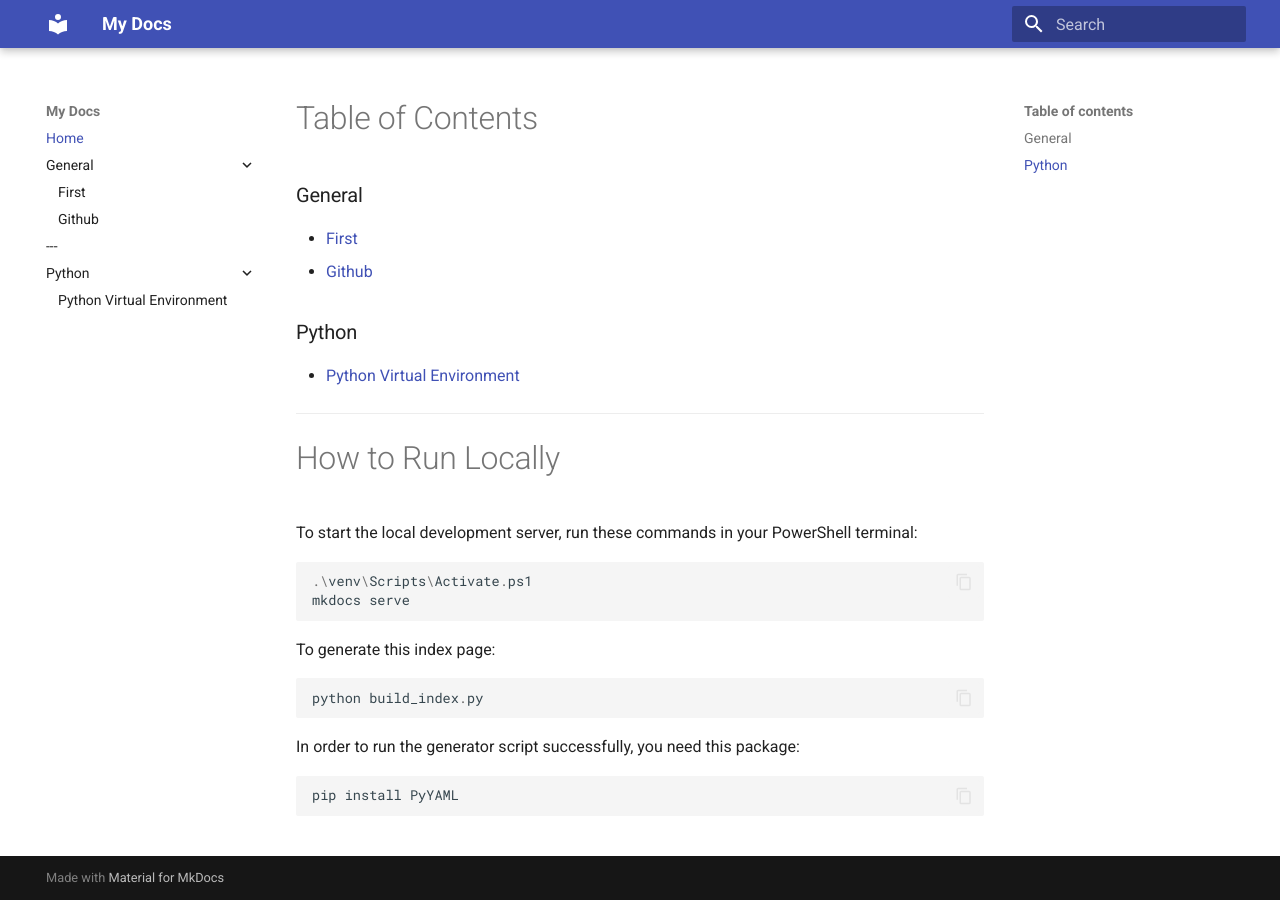
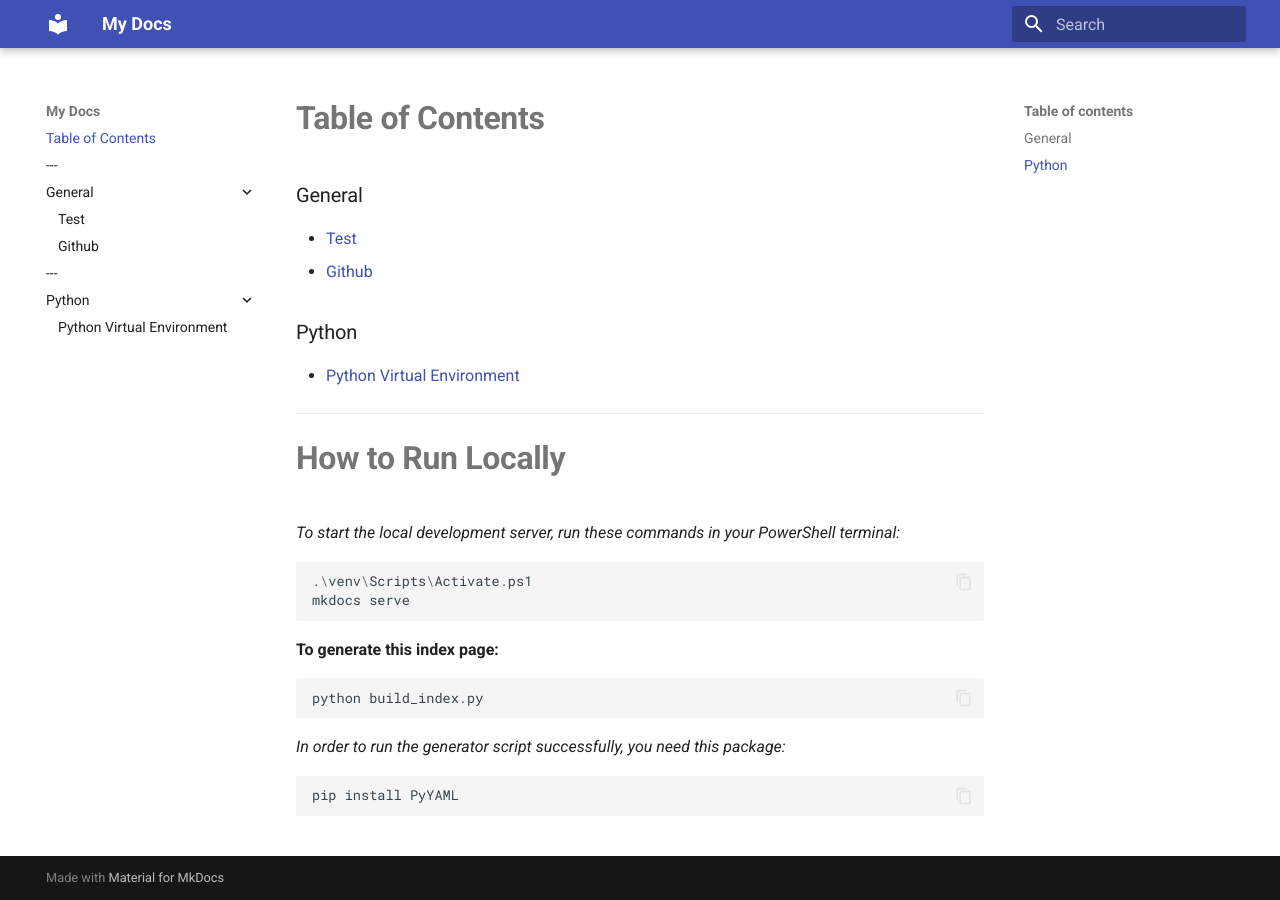
Before and after one commit to duranar/kh, an MkDocs documentation site: the page built from docs/index.md, in a window 1280 px wide. Built offline with MkDocs 1.6.1 and Material for MkDocs 9.7.7, drawn with Linux system fonts in a browser that asks for light colours.

Commit message:
updated Table of Contents

````diff
--- a/docs/index.md
+++ b/docs/index.md
@@ -1,7 +1,7 @@
-# Table of Contents
+# **Table of Contents**
 
 ### General
-* [First](first.md)
+* [Test](first.md)
 * [Github](gits.md)
 
 ### Python
@@ -9,21 +9,21 @@
 
 
 -----
-# How to Run Locally
+# **How to Run Locally**
 
-To start the local development server, run these commands in your PowerShell terminal:
+*To start the local development server, run these commands in your PowerShell terminal:*
 
 ```powershell
 .\venv\Scripts\Activate.ps1
 mkdocs serve
 ```
 
-To generate this index page:
+**To generate this index page:**
 ```powershell
 python build_index.py
 ```
 
-In order to run the generator script successfully, you need this package:
+*In order to run the generator script successfully, you need this package:*
 ```powershell
 pip install PyYAML
 ```
--- a/mkdocs.yml
+++ b/mkdocs.yml
@@ -12,9 +12,10 @@ markdown_extensions:
   - pymdownx.superfences
 
 nav:
-  - Home: index.md
+  - Table of Contents: index.md
+  - '---': []
   - General:
-    - First: first.md
+    - Test: first.md
     - Github: gits.md
   - '---': []
   - Python:
````
Also changed, not shown: build_index.py (+5 -5 lines).
